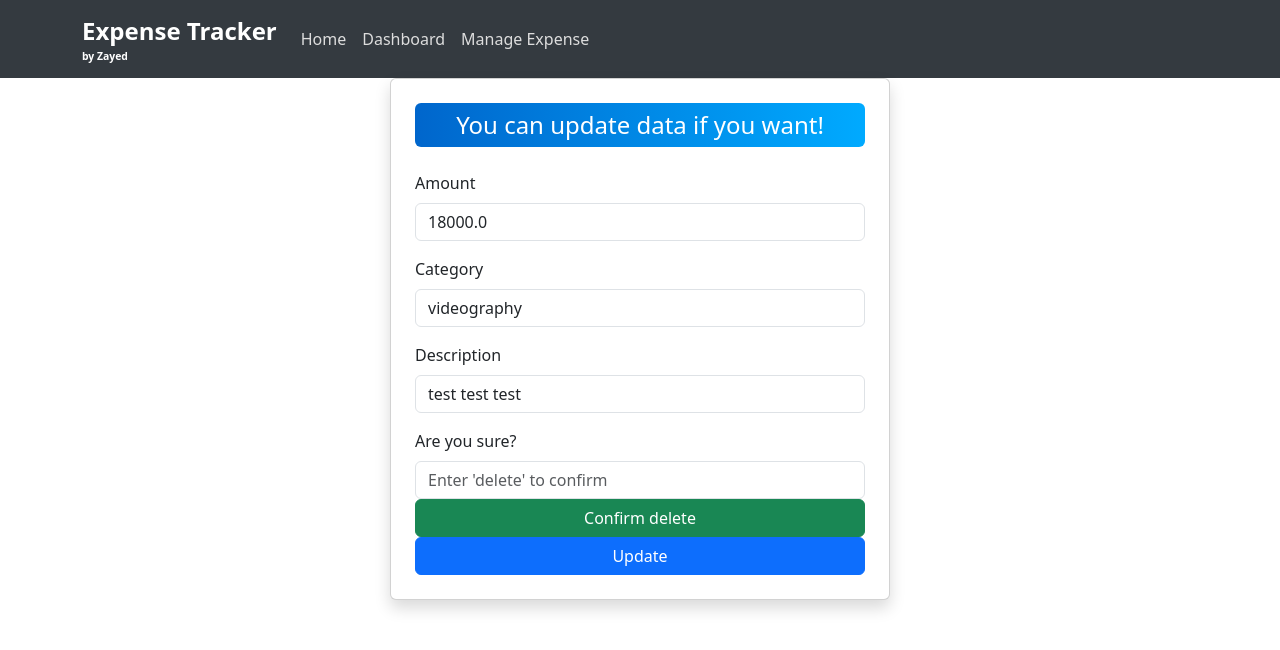
After one commit to zayed0099/finance-tracker-app, a Flask app: page /manage-expense/delete/2 in a window 1280 px wide. The commit adds this page. Shown: the top 650 px of the page. Run offline with Flask 3, Linux system fonts and the light colour scheme.

Commit message:
Seccessful deletion added

```diff
--- a/app/routes.py
+++ b/app/routes.py
@@ -64,9 +64,21 @@ def setup_routes(app):
         else:
             return render_template("update.html", id=id, user=user_to_update)
 
+    @app.route("/manage-expense/delete/<int:id>", methods=["POST", "GET"])
+    def delete_data(id):
+        user_to_delete = Details.query.get_or_404(id)
+        if request.method == "POST":
+            del_confirm = request.form["delete_confirm"]
+            if del_confirm.lower() == 'delete':
+                db.session.delete(user_to_delete)
+                db.session.commit()
+                return render_template("filter.html")
+        else:
+            return render_template("delete.html", id=id, user=user_to_delete)
 
 
-# Testing
+
+    # Testing
     # @app.route("/test")
     # def test():
     #     return render_template('update.html')
--- /dev/null
+++ b/app/templates/delete.html
@@ -0,0 +1,30 @@
+{% extends "base.html" %}
+
+{% block title %}Update Data{% endblock %}
+
+{% block content %}
+<div class="card shadow p-4 bg-white mx-auto" style="max-width: 500px;">
+  <h4 class="text-center mb-4 text-white py-2 rounded" style="background: linear-gradient(to right, #0066cc, #00aaff);">You can update data if you want!</h4>
+
+
+
+    <div class="mb-3">
+      <label for="amount" class="form-label">Amount</label>
+      <input type="text" class="form-control" id="amount" name="amount" value="{{ user.amount }}" readonly>
+    </div>
+    <div class="mb-3">
+      <label for="category" class="form-label">Category</label>
+      <input type="text" class="form-control" id="category" name="category" value="{{ user.category }}" readonly>
+    </div>
+    <div class="mb-3">
+      <label for="description" class="form-label">Description</label>
+      <input type="text" class="form-control" id="description" name="description" value="{{ user.description }}" readonly>
+    </div>
+    <form action="{{url_for('delete_data', id=id)}}" method="POST">
+      <label for="delete" class="form-label">Are you sure?</label>
+      <input type="text" class="form-control" id="delete" name="delete_confirm" placeholder="Enter 'delete' to confirm">
+    <button type="submit" class="btn btn-success w-100" >Confirm delete</button>
+<a href="/dashboard" class="btn btn-primary w-100">Update</a>
+  </form>
+</div>
+{% endblock %}
--- a/app/templates/update.html
+++ b/app/templates/update.html
@@ -4,7 +4,8 @@
 
 {% block content %}
 <div class="card shadow p-4 bg-white mx-auto" style="max-width: 500px;">
-  <h3 class="text-center mb-4 text-primary">Update Data</h3>
+  <h3 class="text-center mb-4 text-white py-2 rounded" style="background: linear-gradient(to right, #0066cc, #00aaff);">Update Data</h3>
+
   <form action="{{url_for('update_data', id=id)}}" method="POST">
     <div class="mb-3">
       <label for="amount" class="form-label">Amount</label>
--- a/app/templates/view.html
+++ b/app/templates/view.html
@@ -33,9 +33,7 @@
         <div class="d-flex justify-content-between align-items-center mb-4">
             <h3 class="mb-0">All Expenses</h3>
            <!--  <a href="/manage-expense/update" class="btn btn-primary">Update Expense</a> -->
-            <a href="/add_expense" class="btn btn-primary">Delete Expense <svg xmlns="http://www.w3.org/2000/svg" width="16" height="16" fill="currentColor" class="bi bi-trash-fill" viewBox="0 0 16 16">
-  <path d="M2.5 1a1 1 0 0 0-1 1v1a1 1 0 0 0 1 1H3v9a2 2 0 0 0 2 2h6a2 2 0 0 0 2-2V4h.5a1 1 0 0 0 1-1V2a1 1 0 0 0-1-1H10a1 1 0 0 0-1-1H7a1 1 0 0 0-1 1zm3 4a.5.5 0 0 1 .5.5v7a.5.5 0 0 1-1 0v-7a.5.5 0 0 1 .5-.5M8 5a.5.5 0 0 1 .5.5v7a.5.5 0 0 1-1 0v-7A.5.5 0 0 1 8 5m3 .5v7a.5.5 0 0 1-1 0v-7a.5.5 0 0 1 1 0"/>
-</svg></a>
+            <a href="/dashboard" class="btn btn-primary">Update/Delete Expense </a>
         </div>
 
         <div class="table-responsive">
```
Also changed, not shown: app/templates/filter.html (+23 -5 lines), app/app.db.
